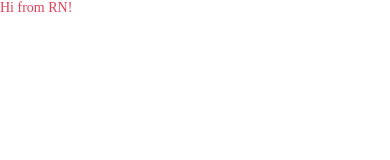
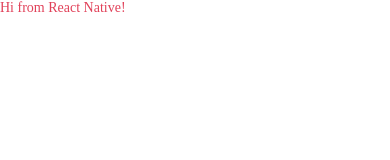
Before and after one commit to pascualmj/ts-rn-boilerplate, a React Native app: screen / in a window 390 px wide. Shown: the top 160 px of the page. Built offline with nearby package versions, Linux system fonts and the light colour scheme.

Commit message:
feat: config redux

```diff
--- a/src/App.tsx
+++ b/src/App.tsx
@@ -1,13 +1,17 @@
 import React from 'react'
+import {Provider} from 'react-redux'
 
+import store from './store'
 import ThemeProvider from './services/themes/context/ThemeContext'
 import Welcome from './screens/Welcome'
 
 const App: React.FC = () => {
   return (
-    <ThemeProvider>
-      <Welcome />
-    </ThemeProvider>
+    <Provider store={store}>
+      <ThemeProvider>
+        <Welcome />
+      </ThemeProvider>
+    </Provider>
   )
 }
 
--- /dev/null
+++ b/src/hooks/storeHooks.ts
@@ -0,0 +1,5 @@
+import {TypedUseSelectorHook, useDispatch, useSelector} from 'react-redux'
+import {RootState, AppDispatch} from '../types/storeTypes'
+
+export const useAppDispatch = (): AppDispatch => useDispatch<AppDispatch>()
+export const useAppSelector: TypedUseSelectorHook<RootState> = useSelector
--- a/src/screens/Welcome.tsx
+++ b/src/screens/Welcome.tsx
@@ -1,17 +1,21 @@
 import React from 'react'
 import {View, Text} from 'react-native'
 
+import {useAppSelector} from '../hooks/storeHooks'
+import {welcomeValueSelector} from '../store/slices/welcome/welcome'
 import {withTheme, IThemeProps} from '../services/themes'
 
 const Welcome: React.FC<IThemeProps> = ({theme}) => {
+  const title = useAppSelector(welcomeValueSelector)
+
   return (
     <View>
       <Text
         style={{
-          fontFamily: theme.fonts.rubikExtraBold,
-          color: theme.colors.coolPink
+          fontFamily: theme?.fonts?.rubikExtraBold,
+          color: theme?.colors?.coolPink
         }}>
-        Hi from RN!
+        {title}
       </Text>
     </View>
   )
--- a/src/services/themes/themeValues.ts
+++ b/src/services/themes/themeValues.ts
@@ -15,7 +15,7 @@
 }
 
 export interface IThemeProps {
-  theme: ThemeProps
+  theme?: ThemeProps
 }
 
 export const lightTheme: ThemeProps = {
--- /dev/null
+++ b/src/store/index.ts
@@ -0,0 +1,9 @@
+import {configureStore} from '@reduxjs/toolkit'
+
+import rootReducer from './slices/rootReducer'
+
+const store = configureStore({
+  reducer: rootReducer
+})
+
+export default store
--- /dev/null
+++ b/src/store/slices/rootReducer.ts
@@ -0,0 +1,9 @@
+import {combineReducers} from '@reduxjs/toolkit'
+
+import welcomeReducer from './welcome/welcome'
+
+const rootReducer = combineReducers({
+  welcome: welcomeReducer
+})
+
+export default rootReducer
--- /dev/null
+++ b/src/store/slices/welcome/welcome.ts
@@ -0,0 +1,46 @@
+import {createSlice, createAction, createSelector, PayloadAction} from '@reduxjs/toolkit'
+
+import {RootState} from '../../../types/storeTypes'
+
+interface WelcomeState {
+  value: string
+  isLoading: boolean
+  error: boolean
+}
+
+const sliceName = 'welcome'
+
+const initialState: WelcomeState = {
+  value: 'Hi from React Native!',
+  isLoading: false,
+  error: false
+}
+
+const welcomeSlice = createSlice({
+  name: sliceName,
+  initialState,
+  reducers: {
+    fetchTitleStart(state) {
+      state.isLoading = true
+      state.error = false
+    },
+    fetchTitleSuccess(state, action: PayloadAction<string>) {
+      state.isLoading = false
+      state.value = action.payload
+    }
+  }
+})
+
+const {actions, reducer} = welcomeSlice
+
+// Actions
+export const {fetchTitleStart, fetchTitleSuccess} = actions
+export const fetchTitle = createAction<string>(`${sliceName}/fetchTitle`)
+
+// Selectors
+export const welcomeValueSelector = createSelector(
+  (state: RootState) => state.welcome.value,
+  value => value
+)
+
+export default reducer
--- /dev/null
+++ b/src/types/storeTypes.ts
@@ -0,0 +1,4 @@
+import store from '../store'
+
+export type RootState = ReturnType<typeof store.getState>
+export type AppDispatch = typeof store.dispatch
```
Also changed, not shown: package.json (+6 -1 lines), 2 other files (tests, documents, lock files or other folders).
